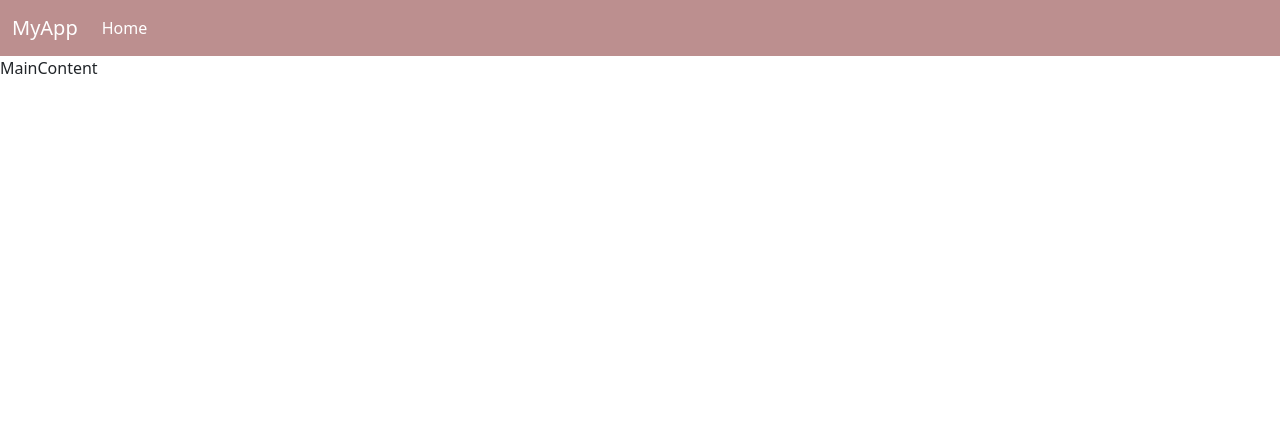
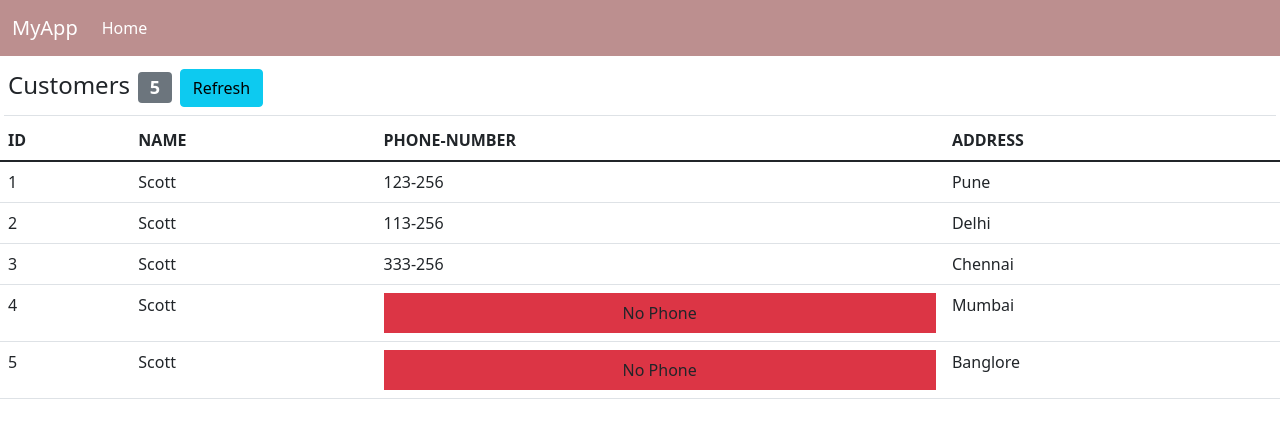
Before and after one commit to HarshJainGitHub/e-commerce, a React (Create React App) app: page / in a window 1280 px wide. Shown: the top 438 px of the page. Built offline with nearby package versions, Linux system fonts and the light colour scheme.

Commit message:
table simplified

```diff
--- a/src/MainContent.js
+++ b/src/MainContent.js
@@ -1,9 +1,72 @@
-import React, { Component } from 'react'
+import React, { Component } from "react";
 
 export default class MainContent extends Component {
+  state = {
+    appTitle: "Customers",
+    customerCount: 5,
+    customers: [
+      { id: 1, name: "Scott", phone: "123-256", address: { city: "Pune" } },
+      { id: 2, name: "Scott", phone: "113-256", address: { city: "Delhi" } },
+      { id: 3, name: "Scott", phone: "333-256", address: { city: "Chennai" } },
+      { id: 4, name: "Scott", phone: "", address: { city: "Mumbai" } },
+      { id: 5, name: "Scott", phone: "", address: { city: "Banglore" } },
+    ],
+  };
+
+  // * update the customer count
+  // * we need to use arrow function else if we use normal functn then it would point to btn function not global program
+  onRefreshClick = () => {
+    this.setState({
+      customerCount: 7,
+    });
+  };
+
+  getPhoneNumberToRender = (phone) => {
+    return phone ? (
+      phone
+    ) : (
+      <div className="bg-danger p-2 text-center"> No Phone </div>
+    );
+  };
+
+  getCustomerRow = () => {
+      return this.state.customers.map((user) => {
+      return (
+        <tr key={user.id}>
+          <td> {user.id} </td>
+          <td> {user.name} </td>
+          <td> {this.getPhoneNumberToRender(user.phone)} </td>
+          <td> {user.address.city} </td>
+        </tr>
+      );
+    })};
+
   render() {
     return (
-      <div>MainContent</div>
-    )
+      <>
+        <h4 className="border-bottom m-1 p-1">
+          {this.state.appTitle}
+          <span className="badge bg-secondary m-2">
+            {this.state.customerCount}
+          </span>
+          <button className="btn btn-info" onClick={this.onRefreshClick}>
+            Refresh
+          </button>
+        </h4>
+        <table className="table">
+          <thead>
+            <tr>
+              <th scope="col">ID</th>
+              <th scope="col">NAME</th>
+              <th scope="col">PHONE-NUMBER</th>
+              <th scope="col">ADDRESS</th>
+            </tr>
+          </thead>
+          <tbody>
+            { this.getCustomerRow()}
+          </tbody>
+        </table>
+      </>
+    );
   }
 }
```
